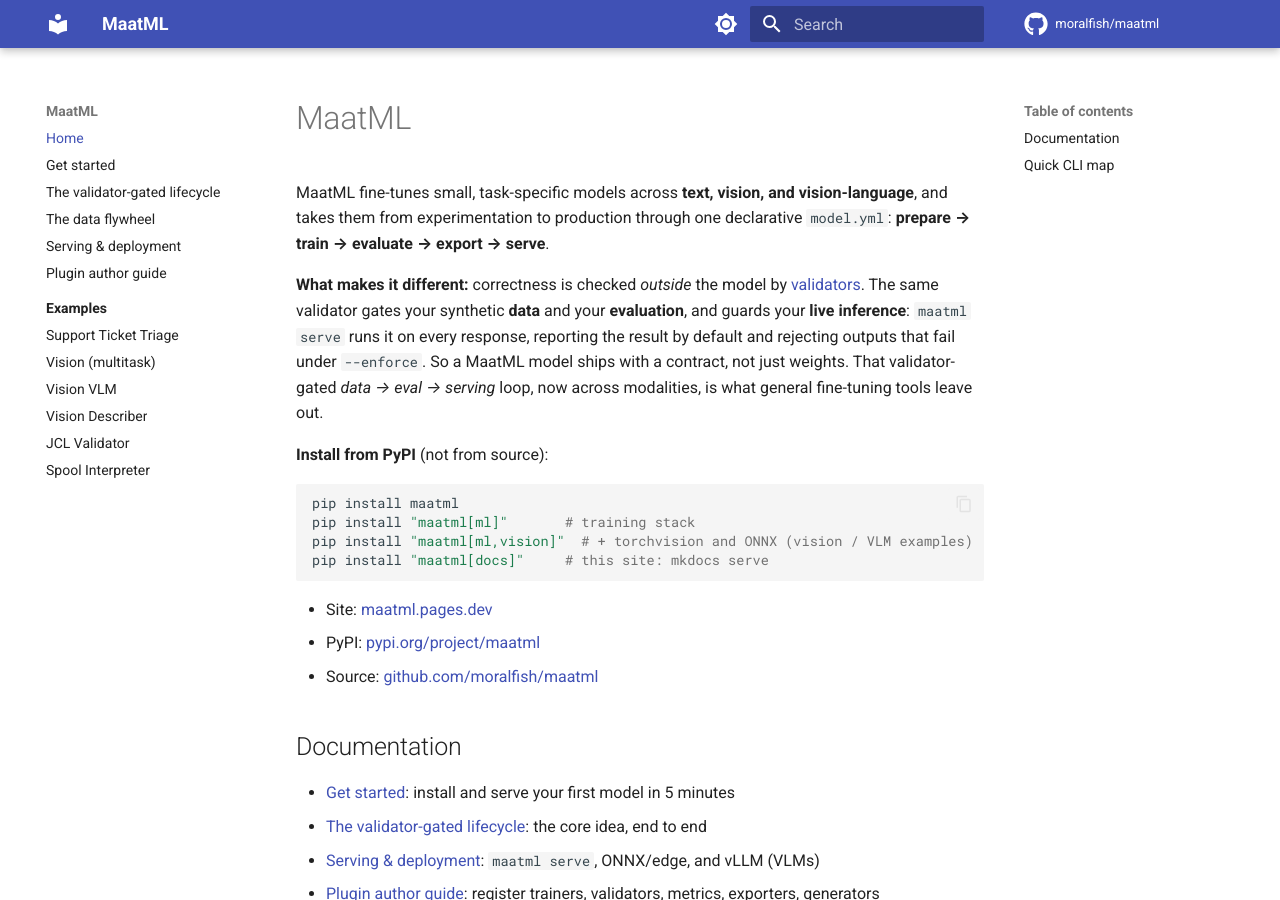
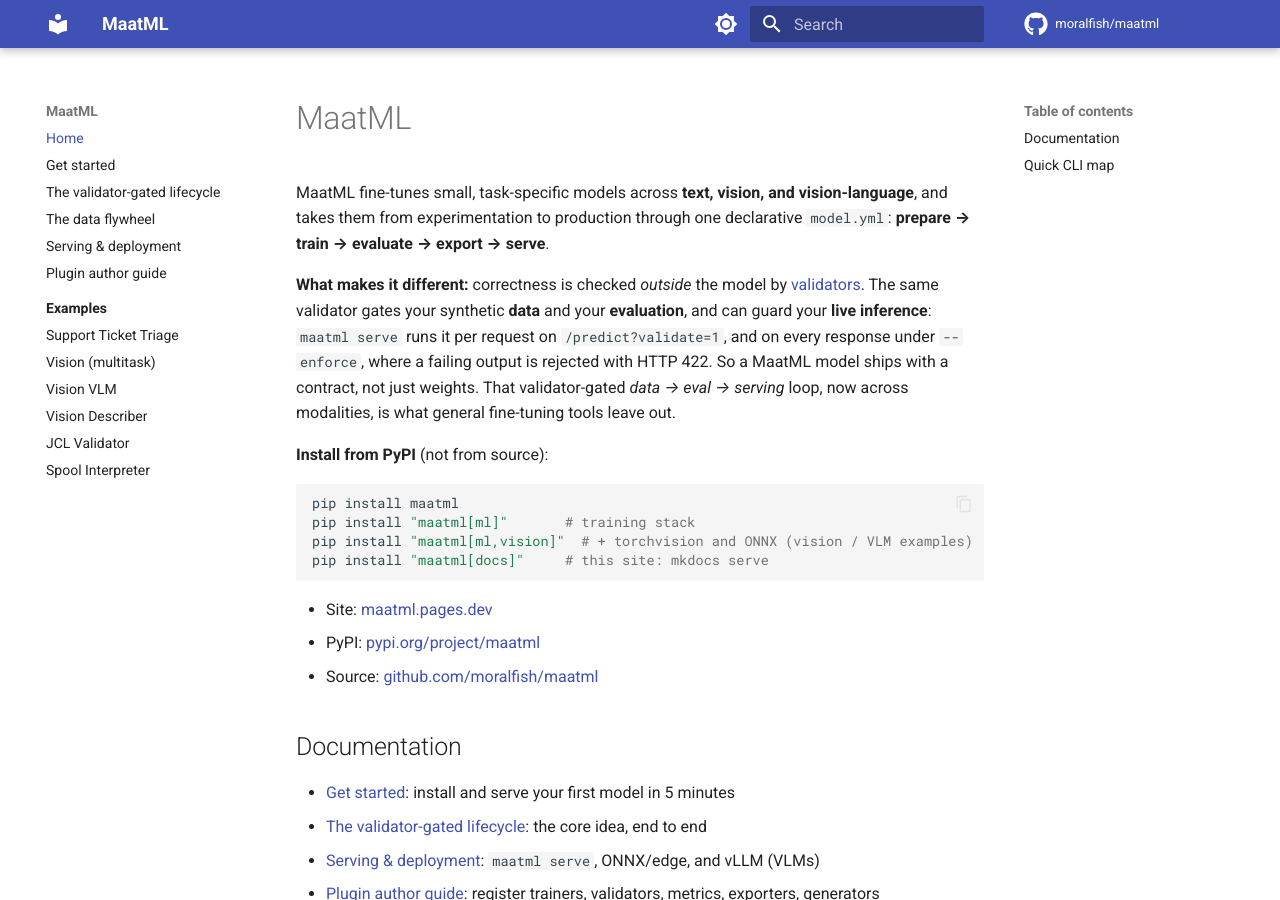
Before and after one commit to moralfish/maatml, an MkDocs documentation site: the page built from docs/index.md, in a window 1280 px wide and 900 px high. Built offline with MkDocs 1.6.1 and Material for MkDocs 9.7.7, drawn with Linux system fonts in a browser that asks for light colours; comment, search, counter and statistics services are not loaded.

Commit message:
docs: serve validates on --enforce or ?validate=1, not by default

```diff
--- a/docs/index.md
+++ b/docs/index.md
@@ -6,11 +6,12 @@
 
 **What makes it different:** correctness is checked *outside* the model by
 [validators](lifecycle.md). The same validator gates your synthetic **data** and
-your **evaluation**, and guards your **live inference**: `maatml serve` runs it
-on every response, reporting the result by default and rejecting outputs that
-fail under `--enforce`. So a MaatML model ships with a contract, not just
-weights. That validator-gated *data → eval → serving* loop, now across
-modalities, is what general fine-tuning tools leave out.
+your **evaluation**, and can guard your **live inference**: `maatml serve` runs
+it per request on `/predict?validate=1`, and on every response under
+`--enforce`, where a failing output is rejected with HTTP 422. So a MaatML model
+ships with a contract, not just weights. That validator-gated
+*data → eval → serving* loop, now across modalities, is what general
+fine-tuning tools leave out.
 
 **Install from PyPI** (not from source):
 
```
Also changed, not shown: README.md (+5 -5 lines), 1 other file.
